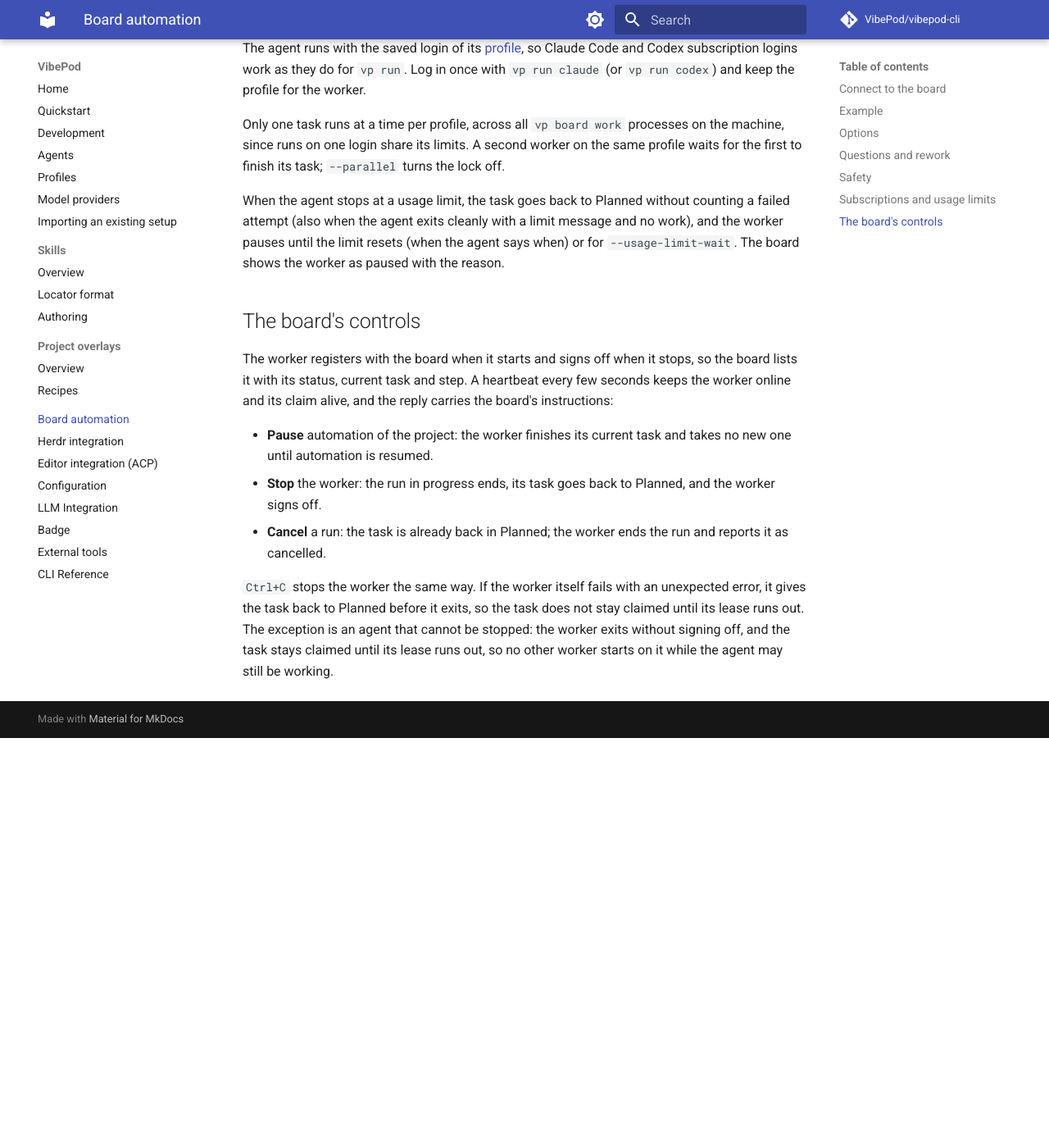
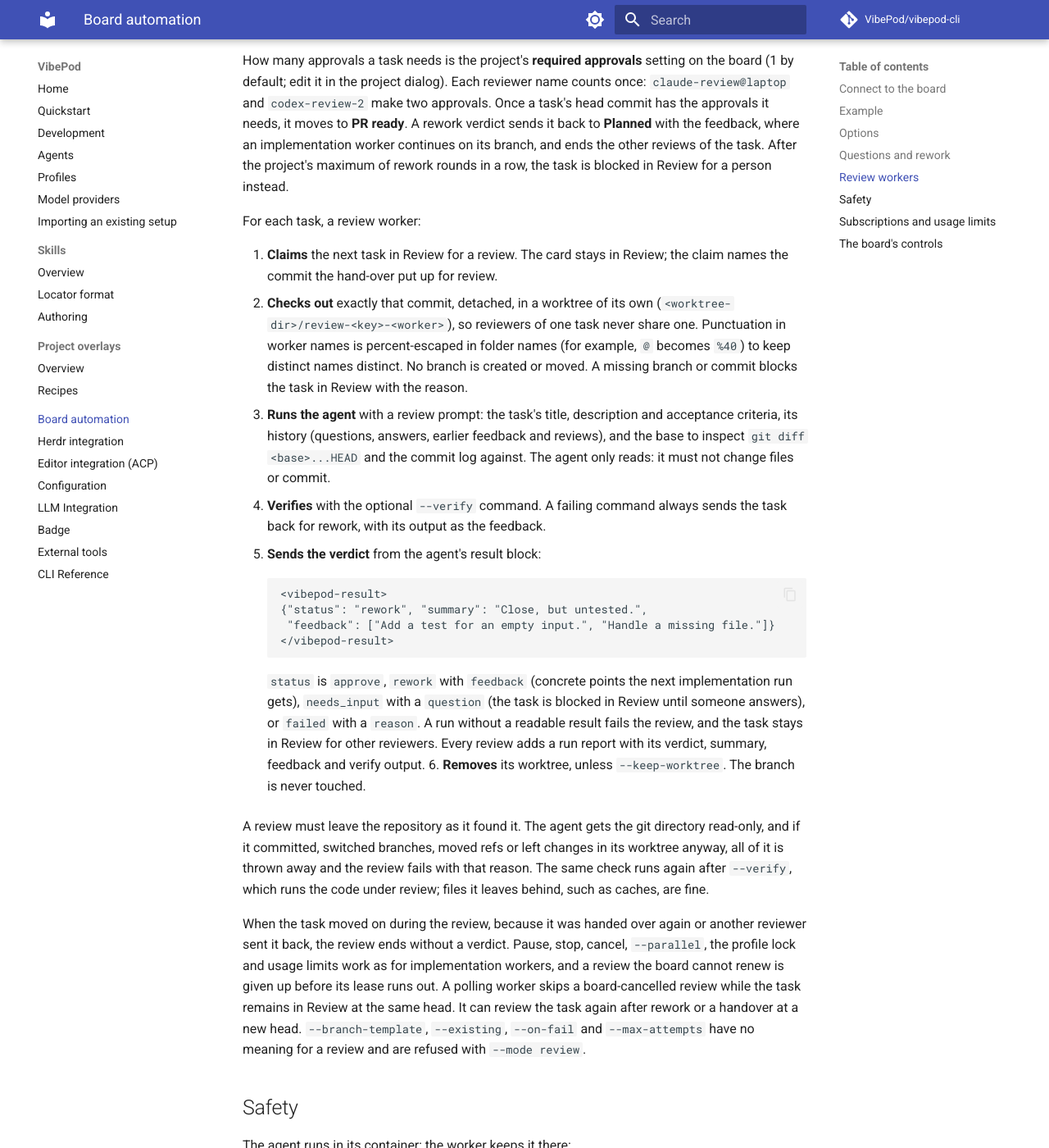
Before and after one commit to VibePod/vibepod-cli, an MkDocs documentation site: the page built from docs/board.md, in a window 1280 px wide and 1400 px high, scrolled down 4164 px. Shown: the whole window at 82% size. Built offline with MkDocs 1.6.1 and Material for MkDocs 9.7.7, drawn with Linux system fonts in a browser that asks for light colours; comment, search, counter and statistics services are not loaded; before the commit the page ends 5064 px from its top, so only the background shows below that; some of the changed text lies outside the part shown.

Commit message:
Describe review workers in the board docs

````diff
--- a/docs/board.md
+++ b/docs/board.md
@@ -23,6 +23,10 @@
 Every run adds a report to its task on the board: the agent's summary, the
 commits it made, the verify output, the duration and the reason when it
 failed.
+
+Started with `--mode review`, the worker reviews the tasks in Review instead,
+and decides whether they need rework or are ready for a pull request (see
+[Review workers](#review-workers)).
 
 ## Connect to the board
 
@@ -84,8 +88,9 @@
 
 | Option | Meaning |
 | --- | --- |
-| `--agent`, `-a` | The agent that implements the tasks (required; it needs headless mode). |
-| `--name` | The worker's name on the board, and the holder of its claims. Defaults to `<agent>@<host>`. Give two workers on one machine different names. |
+| `--agent`, `-a` | The agent that implements or reviews the tasks (required; it needs headless mode). |
+| `--mode implement\|review` | Implement planned tasks (default), or review the tasks in Review (see [Review workers](#review-workers)). |
+| `--name` | The worker's name on the board, and the holder of its claims. Defaults to `<agent>@<host>`, or `<agent>-review@<host>` for a review worker. Give two workers on one machine different names. |
 | `--label` | Only claim tasks carrying this label; repeat to require more. |
 | `--min-readiness` | Only claim tasks with at least this readiness score. |
 | `--task` | Work on this one task, such as `VP-12`, then exit. |
@@ -93,13 +98,13 @@
 | `--poll 2m` | When no task is left, wait and look again instead of exiting. |
 | `--repo` | The repository to work in. Defaults to the task's local repository path on the board. |
 | `--worktree-dir` | Where task worktrees go. Defaults to `<repo>-worktrees` next to the repository. |
-| `--base` | Where new branches start. Defaults to the repository's current branch. |
+| `--base` | Where new branches start, and what a review diffs the branch against. Defaults to the repository's current branch. |
 | `--branch-template` | The branch name, from `{issue}` (GitHub issue number), `{number}` (task number), `{key}` (`vp-12`) and `{project}` (`vp`). Defaults to `issue-{issue}`; a task without a GitHub issue gets `{key}`, such as `vp-12`. |
 | `--existing continue\|refuse` | When the task's branch or worktree exists, such as from an earlier attempt: continue on it (default) or refuse, which blocks the task. |
-| `--keep-worktree` | Keep the worktree after the hand-over; by default it is removed, and the branch stays. |
+| `--keep-worktree` | Keep the worktree after the hand-over or review; by default it is removed, and the branch stays. |
 | `--profile`, `--provider`, `--ikwid`, `-e/--env`, `--network`, `--no-overlay` | Passed to every agent run, as for `vp task create`. |
 | `--timeout 2h` | Time limit per task (`none` for no limit). |
-| `--verify` | A command that must pass in the worktree before the task moves to Review. |
+| `--verify` | A command that must pass in the worktree before the task moves to Review. In review mode, a failing command sends the task back for rework. |
 | `--on-fail planned\|blocked` | Where failed and timed-out tasks go: back to Planned, counting a failed attempt (default), or blocked. The board blocks a task after too many failed attempts. |
 | `--max-attempts` | Failed attempts before the board blocks a task. |
 | `--parallel` | Run alongside other workers on the same profile (see below). |
@@ -126,6 +131,91 @@
 - **Rework.** When a reviewer sends a task back from Review with feedback, the
   next run continues on the branch the task was handed over on and gets the
   feedback in its prompt, instead of starting from scratch.
+
+## Review workers
+
+A review worker answers one question about a task in Review: does it need
+rework, or can its pull request be opened? It runs in the same repository and
+worktree folder as the implementation workers, and several, with different
+agents, can review the same task:
+
+```bash
+# implements
+vp board work VP --agent codex --repo ~/src/app --poll 2m
+# reviews
+vp board work VP --agent claude --repo ~/src/app --poll 2m --mode review \
+  --verify "python -m pytest -q"
+# a second reviewer
+vp board work VP --agent codex --repo ~/src/app --poll 2m --mode review \
+  --name codex-review-2
+```
+
+The board moves each task along:
+
+```text
+Planned ──▶ In progress ──▶ Review ──▶ PR ready
+   ▲                          │
+   └──────── rework ──────────┘
+```
+
+How many approvals a task needs is the project's **required approvals**
+setting on the board (1 by default; edit it in the project dialog). Each
+reviewer name counts once: `claude-review@laptop` and `codex-review-2` make two
+approvals. Once a task's head commit has the approvals it needs, it moves to
+**PR ready**. A rework verdict sends it back to **Planned** with the feedback,
+where an implementation worker continues on its branch, and ends the other
+reviews of the task. After the project's maximum of rework rounds in a row,
+the task is blocked in Review for a person instead.
+
+For each task, a review worker:
+
+1. **Claims** the next task in Review for a review. The card stays in Review;
+   the claim names the commit the hand-over put up for review.
+2. **Checks out** exactly that commit, detached, in a worktree of its own
+   (`<worktree-dir>/review-<key>-<worker>`), so reviewers of one task never
+   share one. Punctuation in worker names is percent-escaped in folder names
+   (for example, `@` becomes `%40`) to keep distinct names distinct.
+   No branch is created or moved. A missing branch or commit
+   blocks the task in Review with the reason.
+3. **Runs the agent** with a review prompt: the task's title, description and
+   acceptance criteria, its history (questions, answers, earlier feedback and
+   reviews), and the base to inspect `git diff <base>...HEAD` and the commit
+   log against. The agent only reads: it must not change files or commit.
+4. **Verifies** with the optional `--verify` command. A failing command always
+   sends the task back for rework, with its output as the feedback.
+5. **Sends the verdict** from the agent's result block:
+
+    ```text
+    <vibepod-result>
+    {"status": "rework", "summary": "Close, but untested.",
+     "feedback": ["Add a test for an empty input.", "Handle a missing file."]}
+    </vibepod-result>
+    ```
+
+    `status` is `approve`, `rework` with `feedback` (concrete points the next
+    implementation run gets), `needs_input` with a `question` (the task is
+    blocked in Review until someone answers), or `failed` with a `reason`. A
+    run without a readable result fails the review, and the task stays in
+    Review for other reviewers. Every review adds a run report with its
+    verdict, summary, feedback and verify output.
+6. **Removes** its worktree, unless `--keep-worktree`. The branch is never
+   touched.
+
+A review must leave the repository as it found it. The agent gets the git
+directory read-only, and if it committed, switched branches, moved refs or
+left changes in its worktree anyway, all of it is thrown away and the review
+fails with that reason. The same check runs again after `--verify`, which runs
+the code under review; files it leaves behind, such as caches, are fine.
+
+When the task moved on during the review, because it was handed over again or
+another reviewer sent it back, the review ends without a verdict. Pause, stop,
+cancel, `--parallel`, the profile lock and usage limits work as for
+implementation workers, and a review the board cannot renew is given up before
+its lease runs out. A polling worker skips a board-cancelled review while the
+task remains in Review at the same head. It can review the task again after
+rework or a handover at a new head. `--branch-template`, `--existing`, `--on-fail` and
+`--max-attempts` have no meaning for a review and are refused with
+`--mode review`.
 
 ## Safety
 
````
